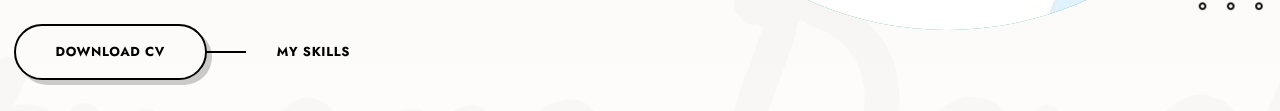
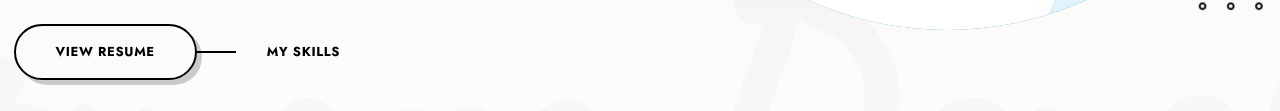
Before and after one commit to hovigmk/Portfolio_orginal, a plain HTML site: page index.html in a window 1280 px wide. Shown: the part 841-952 px from the top of the page. Drawn offline with Linux system fonts and the light colour scheme.

Commit message:
updating

```diff
--- a/index.html
+++ b/index.html
@@ -368,10 +368,10 @@
                   <div class="bts">
                     <a
                       target="_blank"
-                      href="https://docs.google.com/document/d/1vBY7WiDI2DIDmQ237-TV4E_HWKg5gOZg/edit?usp=sharing&ouid=105737908910087015428&rtpof=true&sd=true"
+                      href="https://drive.google.com/file/d/1u-58YMotgiaozqrX5kL2EsC_2gVNNNL4/view?usp=sharing"
                       class="btn"
                     >
-                      <span>Download CV</span>
+                      <span>View Resume</span>
                     </a>
                     <a href="#skills-section" class="btn-lnk"> My Skills </a>
                   </div>
```
